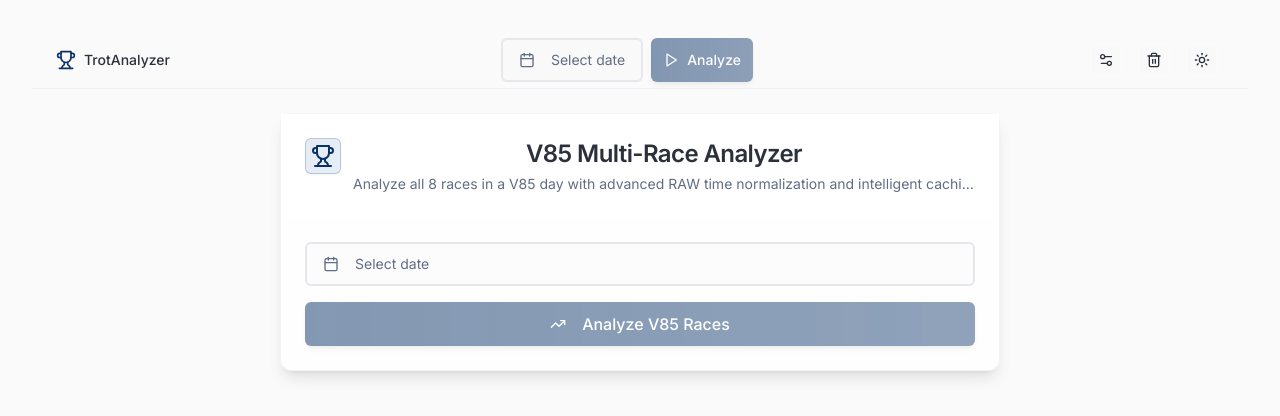
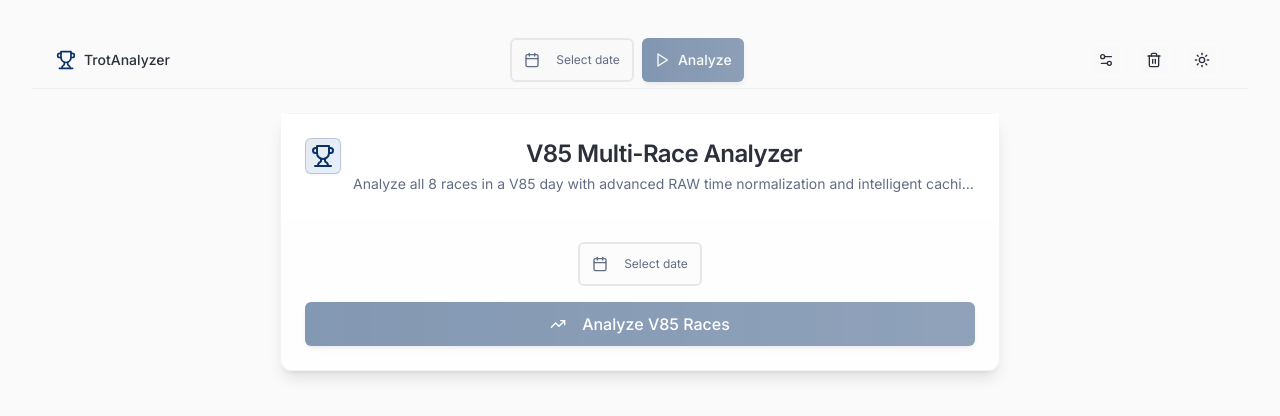
Before and after one commit to rexade/race-whisperer-predict, a React (Vite) app: page / in a window 1280 px wide. Shown: the top 416 px of the page. Built offline with nearby package versions, Linux system fonts and the light colour scheme.

Commit message:
Update V75DatePicker.tsx

```diff
--- a/src/components/v75/V75DatePicker.tsx
+++ b/src/components/v75/V75DatePicker.tsx
@@ -28,17 +28,15 @@ const V75DatePicker: React.FC<V75DatePickerProps> = ({
       <PopoverTrigger asChild>
         <Button
           variant="outline"
+          size="sm"
           className={cn(
-            "w-full justify-start text-left font-normal",
+            "h-8 sm:h-9 justify-start text-left font-normal flex-shrink-0",
             !selectedDate && "text-muted-foreground"
           )}
         >
-          <CalendarIcon className="mr-2 h-4 w-4" />
-          {selectedDate ? (
-            format(selectedDate, "PPP")
-          ) : (
-            <span>Select date</span>
-          )}
+          <CalendarIcon className="mr-2 h-3.5 w-3.5 sm:h-4 sm:w-4" />
+          <span className="hidden sm:inline">{selectedDate ? format(selectedDate, "MMM d") : "Select date"}</span>
+          <span className="sm:hidden text-xs">{selectedDate ? format(selectedDate, "d/M") : "Date"}</span>
         </Button>
       </PopoverTrigger>
       <PopoverContent className="w-auto p-0" align="start">
```
